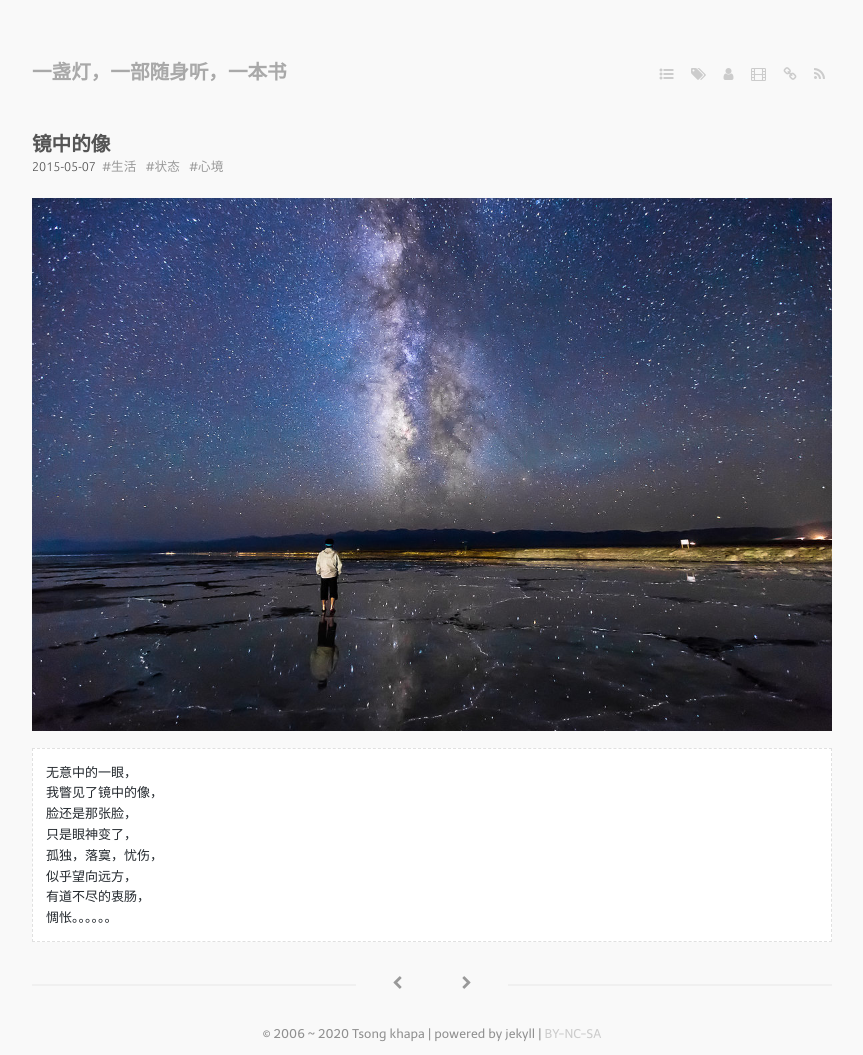
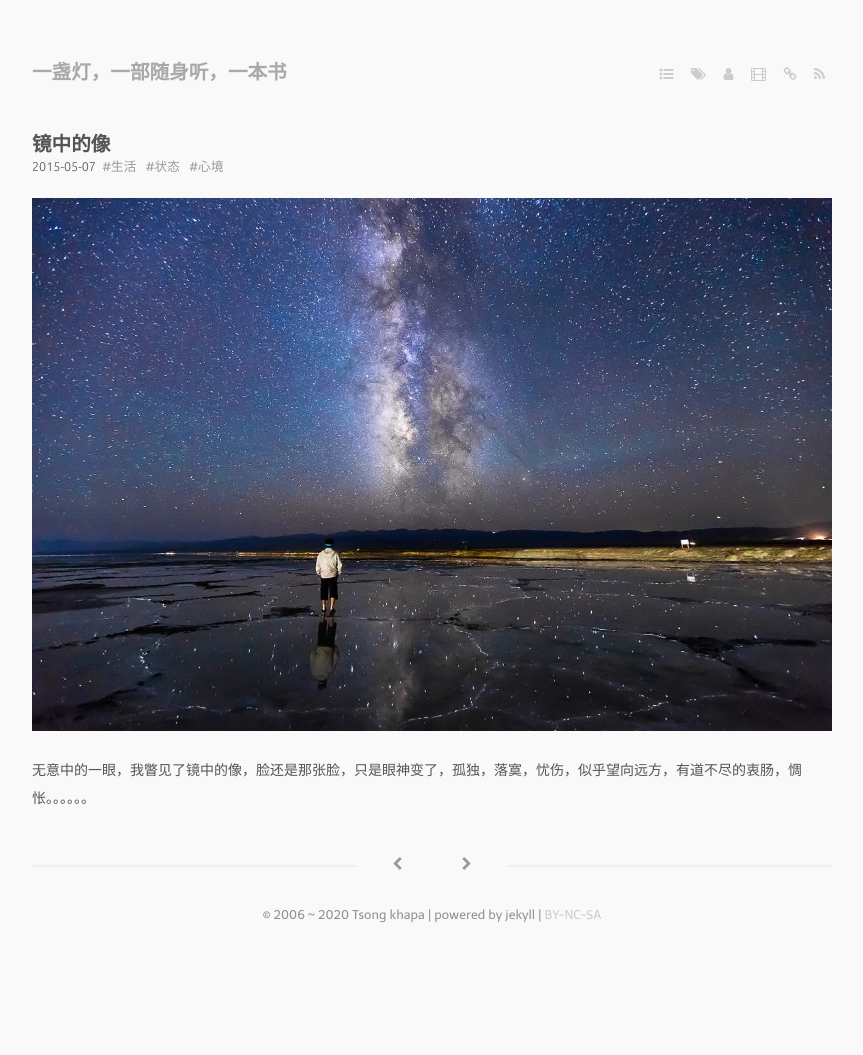
Before and after one commit to mba811/blog, a Jekyll site: the page built from _posts/2015-05-07-i-look-in-the-mirror.markdown, in a window 1280 px wide. Shown: the whole page, without its empty margins (208-1071 px from the left). Built offline with Jekyll 4.4.1, drawn with Linux system fonts in a browser that asks for light colours; nearby versions of some CDN libraries; Markdown is read by kramdown in place of the engine named in the settings; a script that is not in the unit is left out; after the commit the page ends 936 px from its top, so only the background shows below that.

Commit message:
bolg update

````diff
--- a/_posts/2015-05-07-i-look-in-the-mirror.markdown
+++ b/_posts/2015-05-07-i-look-in-the-mirror.markdown
@@ -11,13 +11,4 @@ tags:
 
 [![](/media/files/2015/05/07/jzdx.png)](http://7vikpt.com1.z0.glb.clouddn.com/jzdx.png)
 
-```
-无意中的一眼，
-我瞥见了镜中的像，
-脸还是那张脸，
-只是眼神变了，
-孤独，落寞，忧伤，
-似乎望向远方，
-有道不尽的衷肠，
-惆怅。。。。。。
-```
+无意中的一眼，我瞥见了镜中的像，脸还是那张脸，只是眼神变了，孤独，落寞，忧伤，似乎望向远方，有道不尽的衷肠，惆怅。。。。。。
````
Also changed, not shown: _posts/2015-03-07-regret.markdown (+1 -14 lines), _posts/2015-05-01-happiness.markdown (+1 -9 lines).
